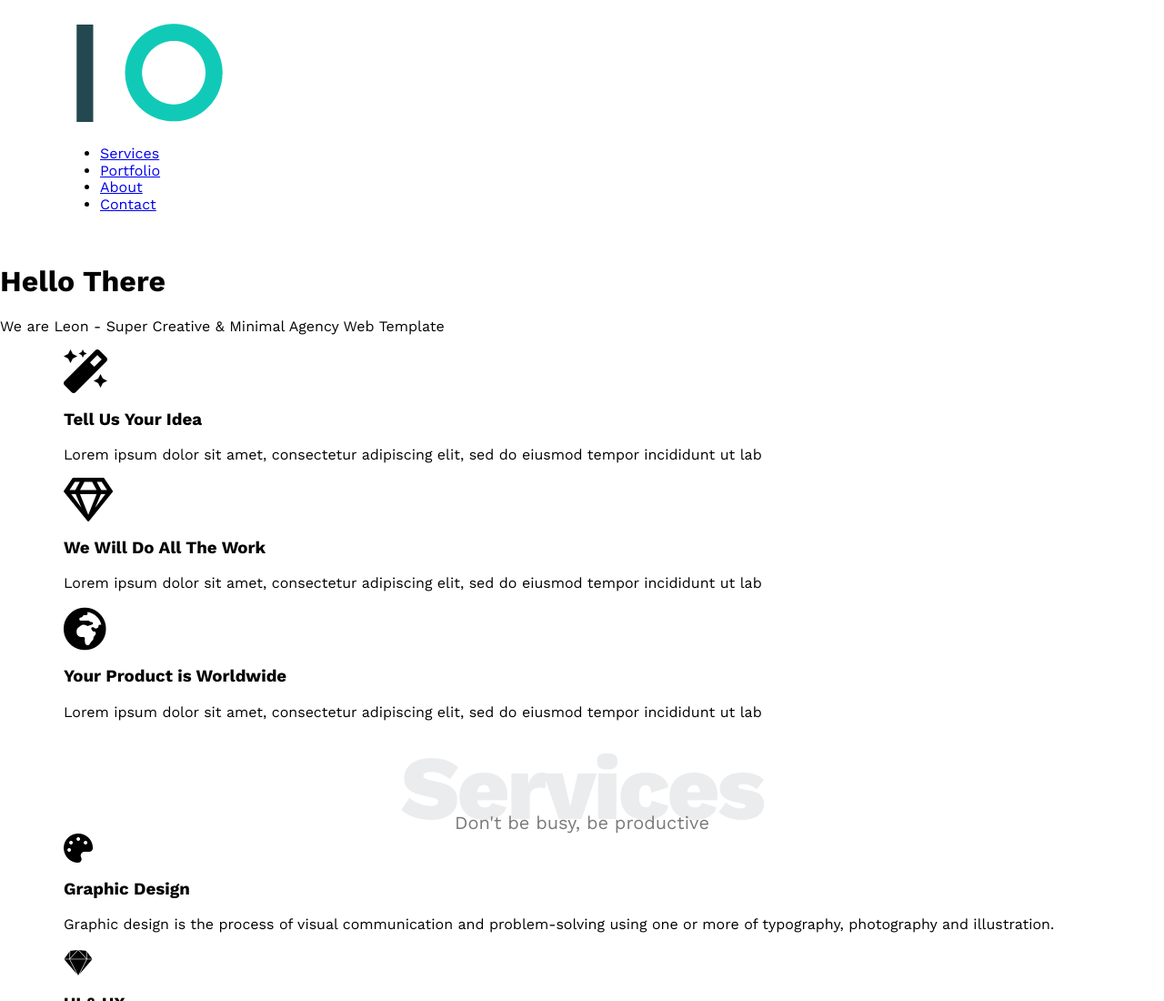
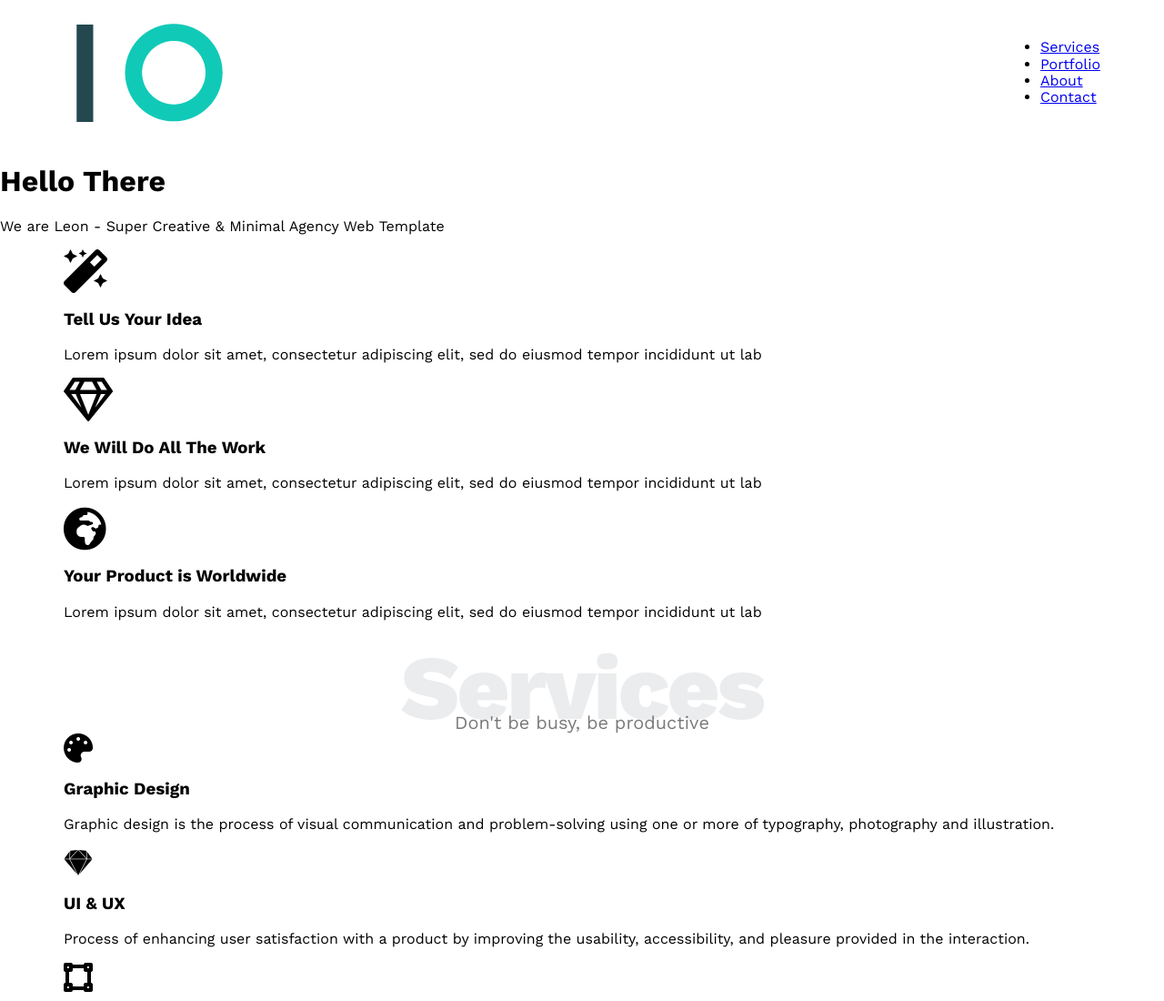
Before and after one commit to Levii22/web-task2, a plain HTML site: page Index.html in a window 1280 px wide. Shown: the top 1100 px of the page at 91% size. Drawn offline with nearby package versions, Linux system fonts and the light colour scheme.

Commit message:
use flex and center all items and content

```diff
--- a/css/leon.css
+++ b/css/leon.css
@@ -76,3 +76,8 @@ body {
 .header {
     padding: 20px; /* set padding to 20px */
   }
+  .header .container {
+    display: flex; /* set display to flex */
+    justify-content: space-between; /* set the space between the elements to be equal */
+    align-items: center; /* align the elements to the center */
+  }
```
